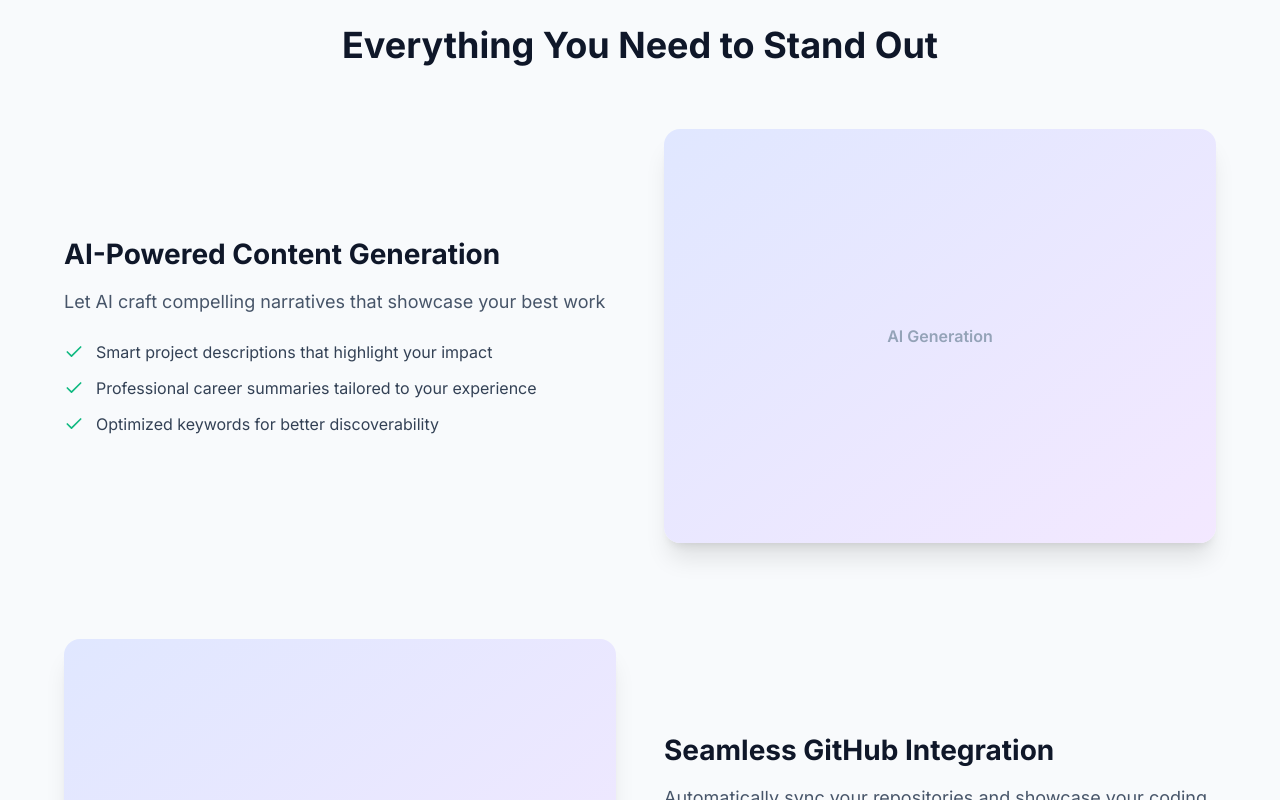
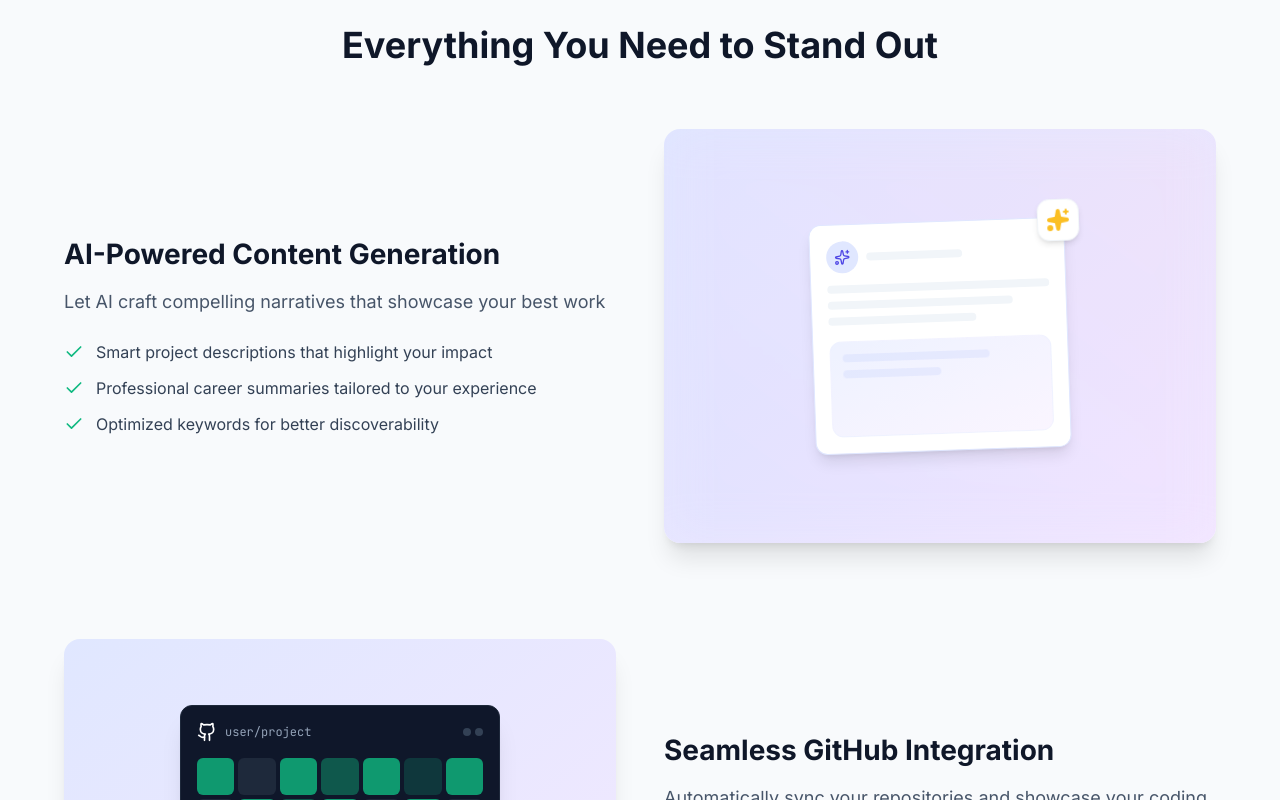
Before and after one commit to arnavps/resume-to-portfolio, a Next.js app: page / in a window 1280 px wide. Shown: the part 1360-2160 px from the top of the page. Built offline with nearby package versions, Linux system fonts and the light colour scheme.

Commit message:
changes+3

```diff
--- a/src/app/page.tsx
+++ b/src/app/page.tsx
@@ -10,6 +10,7 @@
 import { templates } from '@/lib/data/templates';
 import { Sheet, SheetContent, SheetTrigger, SheetHeader, SheetTitle, SheetDescription } from '@/components/ui/sheet';
 import { TemplatePreview } from '@/components/landing/TemplatePreview';
+import { FeatureVisualization } from '@/components/landing/FeatureVisualization';
 
 export default function HomePage() {
     const fadeInUp = {
@@ -237,7 +238,9 @@
                                 "Professional career summaries tailored to your experience",
                                 "Optimized keywords for better discoverability"
                             ]}
+
                             imageAlt="AI Generation"
+                            type="ai"
                             reverse={false}
                         />
                         <FeatureRow
@@ -248,7 +251,9 @@
                                 "Code quality insights and best practices detection",
                                 "Automatic updates when you push new code"
                             ]}
+
                             imageAlt="GitHub Integration"
+                            type="github"
                             reverse={true}
                         />
                         <FeatureRow
@@ -259,7 +264,9 @@
                                 "Keyword optimization for your target roles",
                                 "Format that recruiters and hiring managers love"
                             ]}
+
                             imageAlt="ATS Optimization"
+                            type="ats"
                             reverse={false}
                         />
                     </div>
@@ -529,7 +536,7 @@
     );
 }
 
-function FeatureRow({ title, description, benefits, imageAlt, reverse }: any) {
+function FeatureRow({ title, description, benefits, imageAlt, reverse, type }: any) {
     return (
         <motion.div
             initial={{ opacity: 0, y: 40 }}
@@ -551,8 +558,9 @@
                 </ul>
             </div>
             <div className="flex-1">
-                <div className="aspect-[4/3] bg-gradient-to-br from-indigo-100 to-purple-100 rounded-2xl shadow-xl flex items-center justify-center">
-                    <span className="text-slate-400 font-semibold">{imageAlt}</span>
+                <div className="aspect-[4/3] bg-gradient-to-br from-indigo-100 to-purple-100 rounded-2xl shadow-xl flex items-center justify-center relative overflow-hidden">
+                    {/* Feature Visualization */}
+                    <FeatureVisualization type={type} />
                 </div>
             </div>
         </motion.div>
```
